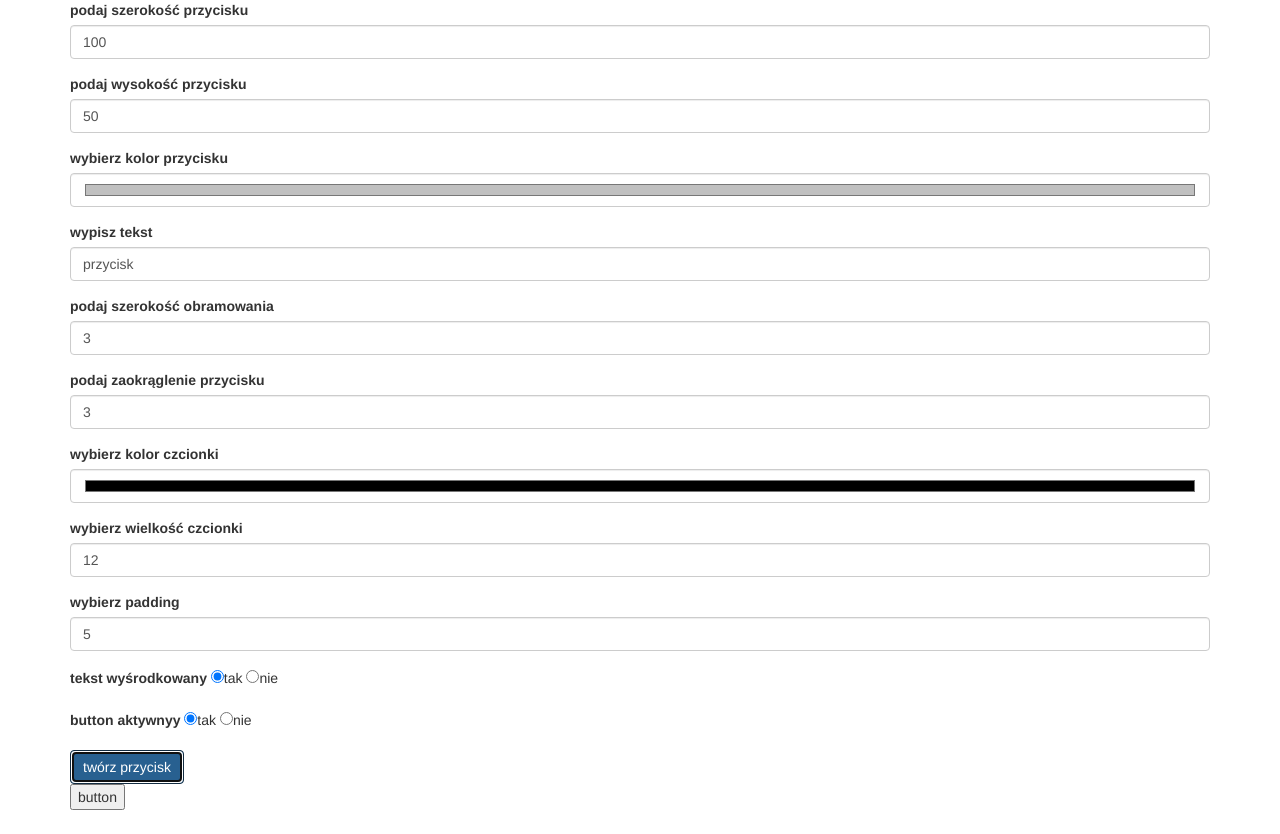
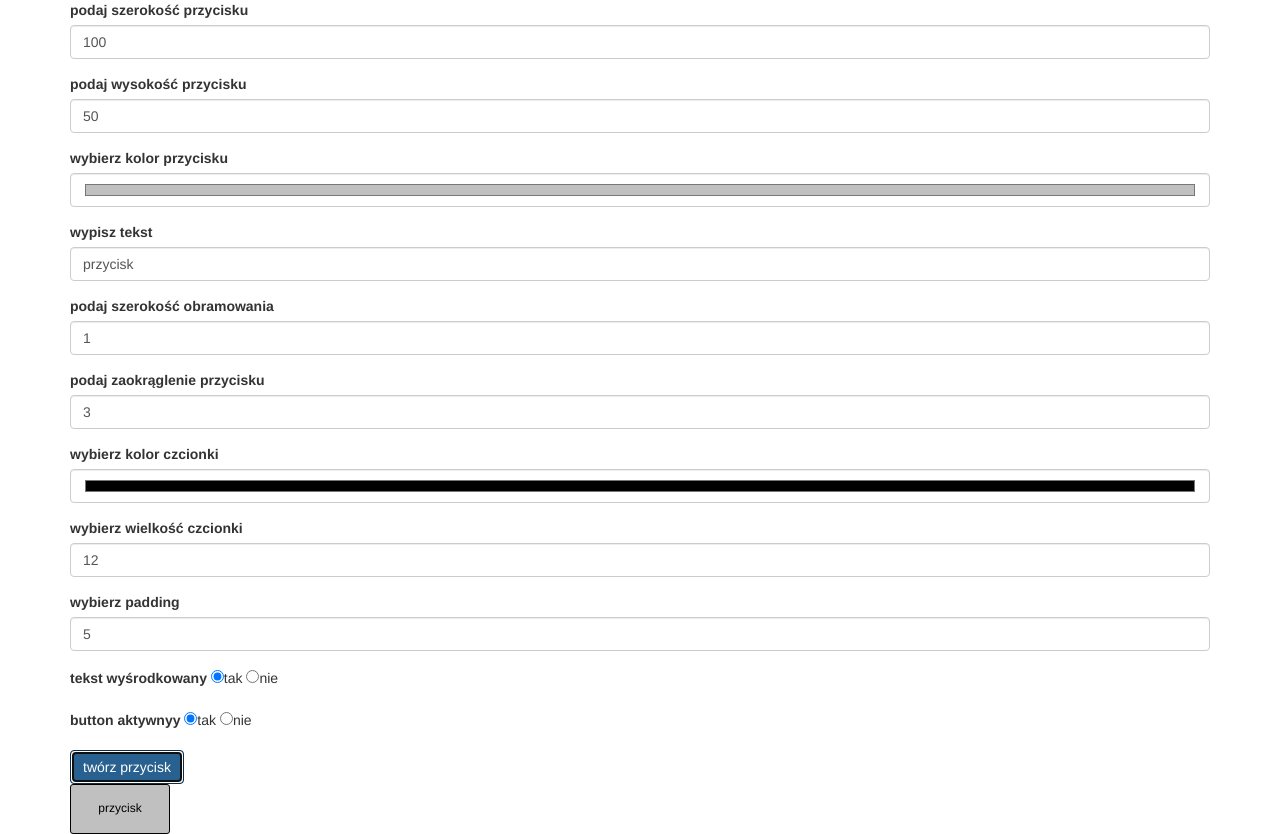
Before and after one commit to Dawid-Kowalski/kreator-przyciskow, a website: page index.html in a window 1280 px wide. Both pictures are taken after a click on the button "twórz przycisk". Before the commit the page ends 810 px from the top, so only its background shows below. Drawn offline with nearby package versions, Linux system fonts and the light colour scheme; files that its build step writes are made by us from their sources.

Commit message:
Add function to take data for form

```diff
--- a/index.html
+++ b/index.html
@@ -12,49 +12,49 @@
 			<form>
   				<div class="form-group">
 					<label>podaj szerokość przycisku</label>
-					<input type = "number" class="form-control" min="1" value="100">
+					<input type = "number" class="form-control" min="1" value="100" id="button-width">
 				</div>
   				<div class="form-group">
 					<label>podaj wysokość przycisku</label>
-					<input type = "number" class="form-control" min="1" value="50">
+					<input type = "number" class="form-control" min="1" value="50" id="button-height">
 				</div>
   				<div class="form-group">
 					<label>wybierz kolor przycisku</label>
-					<input type = "color" class="form-control" value="#C0C0C0">
+					<input type = "color" class="form-control" value="#C0C0C0" id="button-color">
 				</div>
   				<div class="form-group">
 					<label>wypisz tekst</label>
-					<input type = "text" class="form-control" value="przycisk">
+					<input type = "text" class="form-control" value="przycisk" id="button-text">
 				</div>
   				<div class="form-group">
 					<label>podaj szerokość obramowania</label>
-					<input type = "number"class="form-control"  min="0" value="3">
+					<input type = "number"class="form-control"  min="0" value="1" id="button-border">
 				</div>
   				<div class="form-group">
 					<label>podaj zaokrąglenie przycisku</label>
-					<input type = "number" class="form-control" min="0" value="3">
+					<input type = "number" class="form-control" min="0" value="3" id="button-border-radius">
 				</div>
   				<div class="form-group">
 					<label>wybierz kolor czcionki</label>
-					<input type = "color" class="form-control" value="#000000">
+					<input type = "color" class="form-control" value="#000000" id="button-font-color">
 				</div>
   				<div class="form-group">
 					<label>wybierz wielkość czcionki</label>
-					<input type = "number" class="form-control" value="12">
+					<input type = "number" class="form-control" value="12" id="button-font-size">
 				</div>
   				<div class="form-group">
 					<label>wybierz padding</label>
-					<input type = "number" class="form-control" value="5">
+					<input type = "number" class="form-control" value="5" id="button-padding">
 				</div>
   				<div class="form-group">
 					<label>tekst wyśrodkowany</label>
 					<input type = "radio" name="centered" value="center" checked>tak
-					<input type = "radio" name="centered" value="left">nie
+					<input type = "radio" name="centered" value="left" id="button-left-center">nie
 				</div>
   				<div class="form-group">
 					<label>button aktywnyy</label>
 					<input type = "radio" name="activ" value="true" checked>tak
-					<input type = "radio" name="activ" value="false">nie
+					<input type = "radio" name="activ" value="false" id="button-disabled">nie
 				</div>
 					<button type="button" class="btn btn-primary" onclick="createButton();">twórz przycisk</button>
 			</form>
--- a/js/script.js
+++ b/js/script.js
@@ -3,12 +3,12 @@ function Button(width, height, background, text, border, borderRadius, fontColor
 	this.height = height || 50;
 	this.background = background || "grey";
 	this.text = text || "przycisk";
-	this.border = border || 3;
+	this.border = border || 1;
 	this.borderRadius = borderRadius || 3;
 	this.fontColor = fontColor || "black";
 	this.fontSize = fontSize || 12;
 	this.padding = padding || 5;
-	this.isCenterText = isCenterText || true;
+	this.isCenterText = isCenterText || "center";
 	this.isDisabled = isDisabled || false;
 }
 
@@ -16,8 +16,22 @@ Button.prototype = {
 	create: function() {
 		let container = document.getElementById("container");
 
+		takeDataforButtons();
+
 		this.element = document.createElement("button");
-		this.element.innerHTML = "button";
+
+		this.element.style.width = buttonWitdh;
+		this.element.style.height = buttonHeight;
+		this.element.style.backgroundColor = buttonBackgroundcolor;
+		this.element.innerHTML = buttonText;
+		this.element.style.border = buttonBorder + " solid black";
+		this.element.style.borderRadius = buttonBorderRadius;
+		this.element.style.color = buttonFontColor;
+		this.element.style.fontSize = buttonFontSize;
+		this.element.style.padding = buttonPadding;
+		this.element.style.textAlign = buttonCentered;
+		this.element.disabled = buttonDisabled;
+
 		container.appendChild(this.element);
 	}
 }
@@ -28,3 +42,25 @@ function createButton() {
 	let button = new Button();
 	button.create();
 }
+
+function  takeDataforButtons() {
+	buttonWitdh = document.getElementById("button-width").value + "px";
+	buttonHeight = document.getElementById("button-height").value + "px";
+	buttonBackgroundcolor = document.getElementById("button-color").value;
+	buttonText = document.getElementById("button-text").value;
+	buttonBorder = document.getElementById("button-border").value + "px";
+	buttonBorderRadius = document.getElementById("button-border-radius").value + "px";
+	buttonFontColor = document.getElementById("button-font-color").value;
+	buttonFontSize = document.getElementById("button-font-size").value + "px";
+	buttonPadding = document.getElementById("button-padding").value + "px";
+
+	buttonDisabled = false;
+	if(document.getElementById("button-disabled").checked) {
+		buttonDisabled = true;
+	}
+
+	buttonCentered = "center";
+	if(document.getElementById("button-left-center").checked) {
+		buttonCentered = "left";
+	}
+}
```
